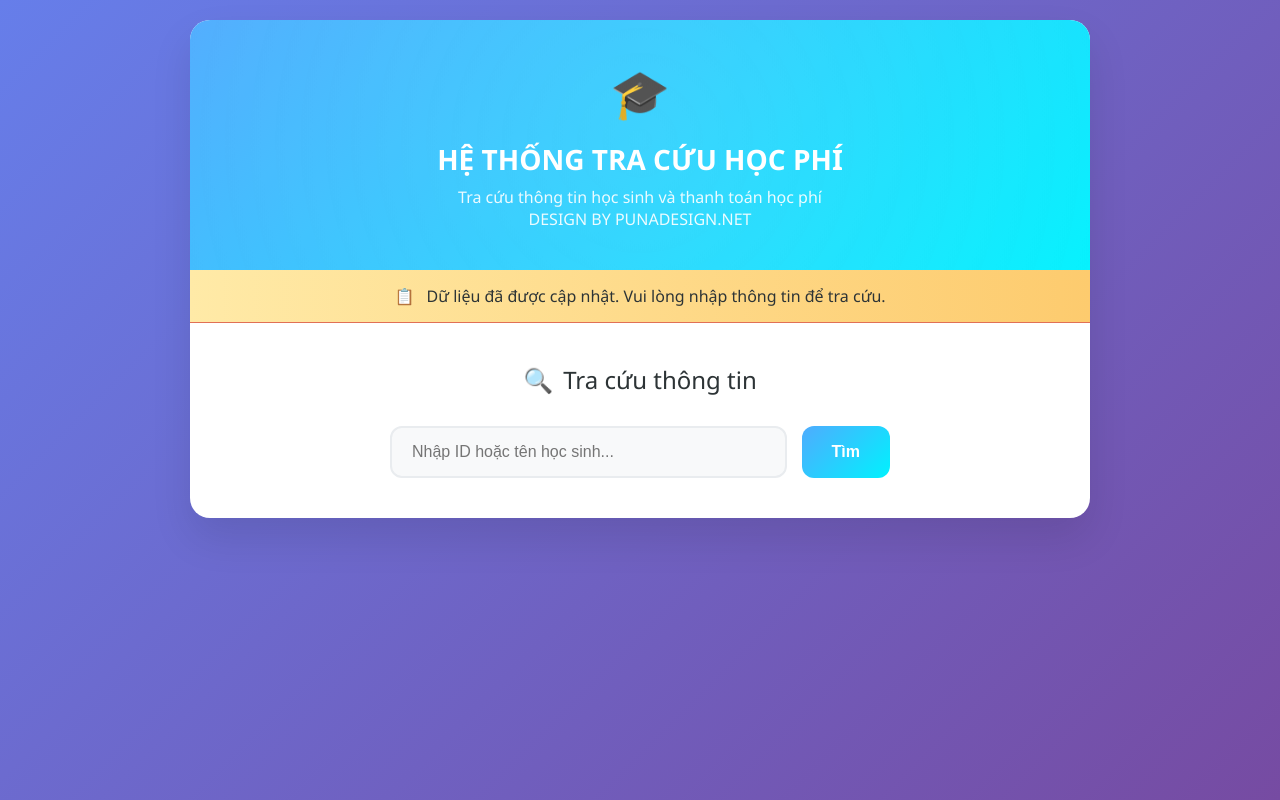
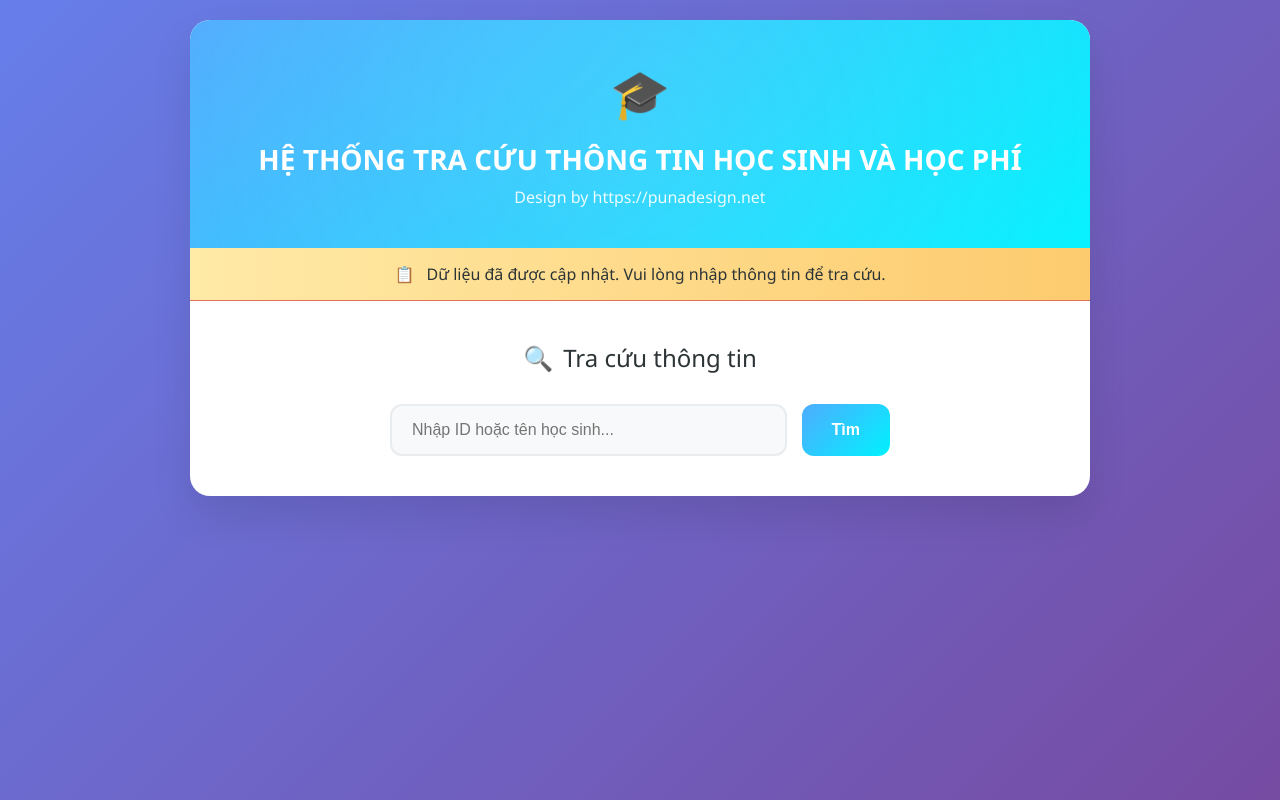
Before and after one commit to punadesign/hoc-phi, a plain HTML site: page index.html in a window 1280 px wide. Drawn offline with Linux system fonts and the light colour scheme.

Commit message:
Update index.html

```diff
--- a/index.html
+++ b/index.html
@@ -334,8 +334,8 @@
     <!-- Header -->
     <div class="header">
       <span class="header-icon">🎓</span>
-      <h1>HỆ THỐNG TRA CỨU HỌC PHÍ</h1>
-      <p>Tra cứu thông tin học sinh và thanh toán học phí<BR> DESIGN BY PUNADESIGN.NET</p>
+      <h1>HỆ THỐNG TRA CỨU THÔNG TIN HỌC SINH VÀ HỌC PHÍ</h1>
+      <p> Design by https://punadesign.net</p>
     </div>
 
     <!-- Alert Banner -->
```
